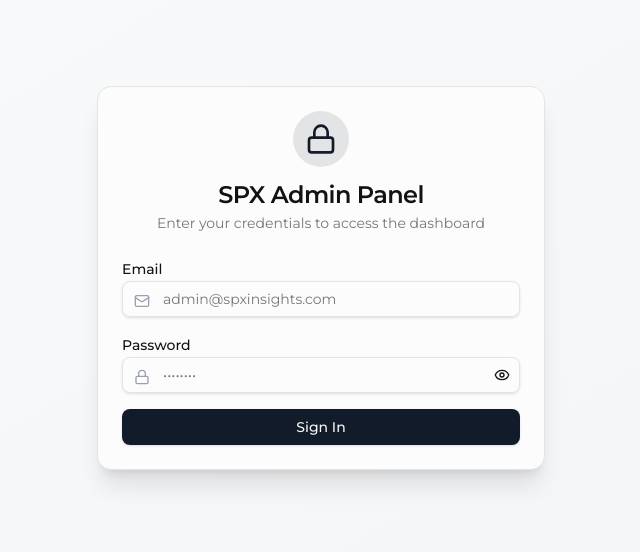
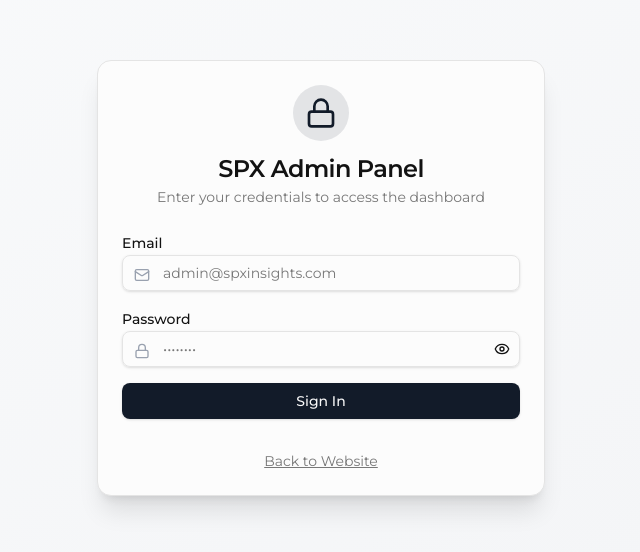
Before and after one commit to admincrossroads/spx-frontend, a Next.js app: page /admin/login in a window 1280 px wide. Shown: the part 122-674 px from the top of the page, without its empty margins (319-959 px from the left). Built offline with nearby package versions, Linux system fonts and the light colour scheme; no server answers.

Commit message:
added back to website link

```diff
--- a/app/admin/login/page.tsx
+++ b/app/admin/login/page.tsx
@@ -2,6 +2,7 @@
 
 import { useEffect, useState } from 'react';
 import { useRouter } from 'next/navigation';
+import Link from 'next/link';
 import { useForm } from 'react-hook-form';
 import { zodResolver } from '@hookform/resolvers/zod';
 import { z } from 'zod';
@@ -178,10 +179,6 @@ export default function LoginPage() {
     );
   }
 
-  function backToWebsite() {
-    window.location.href = '/';
-  }
-
   return (
     <div className="min-h-screen flex items-center justify-center bg-gradient-to-br from-gray-50 to-gray-100 dark:from-gray-900 dark:to-gray-800 p-4">
       <Card className="w-full max-w-md shadow-xl">
@@ -277,20 +274,13 @@ export default function LoginPage() {
     'Sign In'
   )}
               </Button>
-            {/* <Button
-                className="w-full"
-                disabled={isLoading}
-                onClick={backToWebsite}
+
+              <Link
+                href="/"
+                className="block w-full text-center text-sm text-muted-foreground hover:text-foreground underline mt-4"
               >
-                {isLoading ? (
-    <>
-      <LoadingSpinner size="sm" className="mr-2" />
-      Loading...
-    </>
-  ) : (
-    'Back to Website'
-  )}
-              </Button> */}
+                Back to Website
+              </Link>
 
             </form>
           </Form>
```
Also changed, not shown: 1 other file (tests, documents, lock files or other folders).
